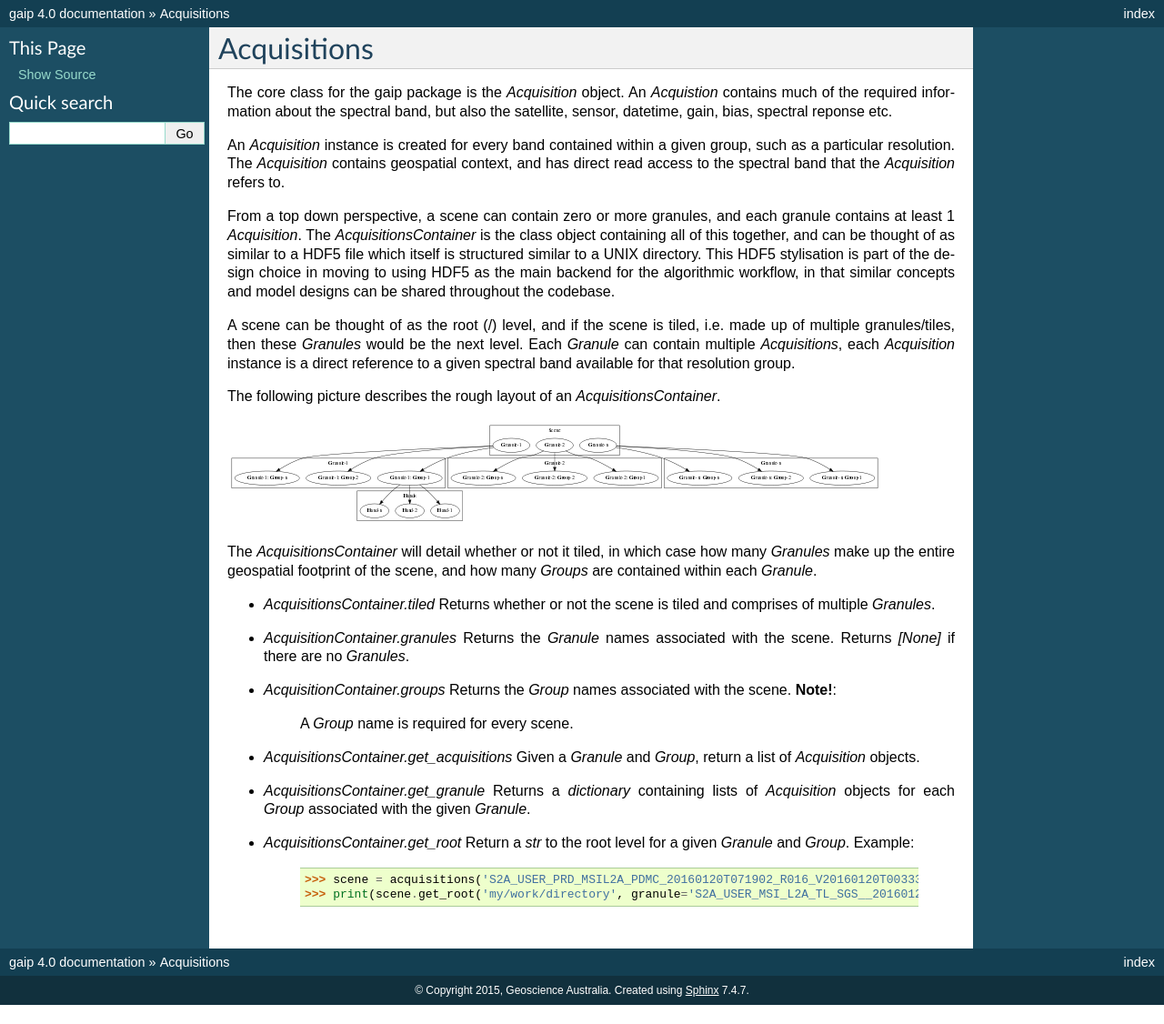
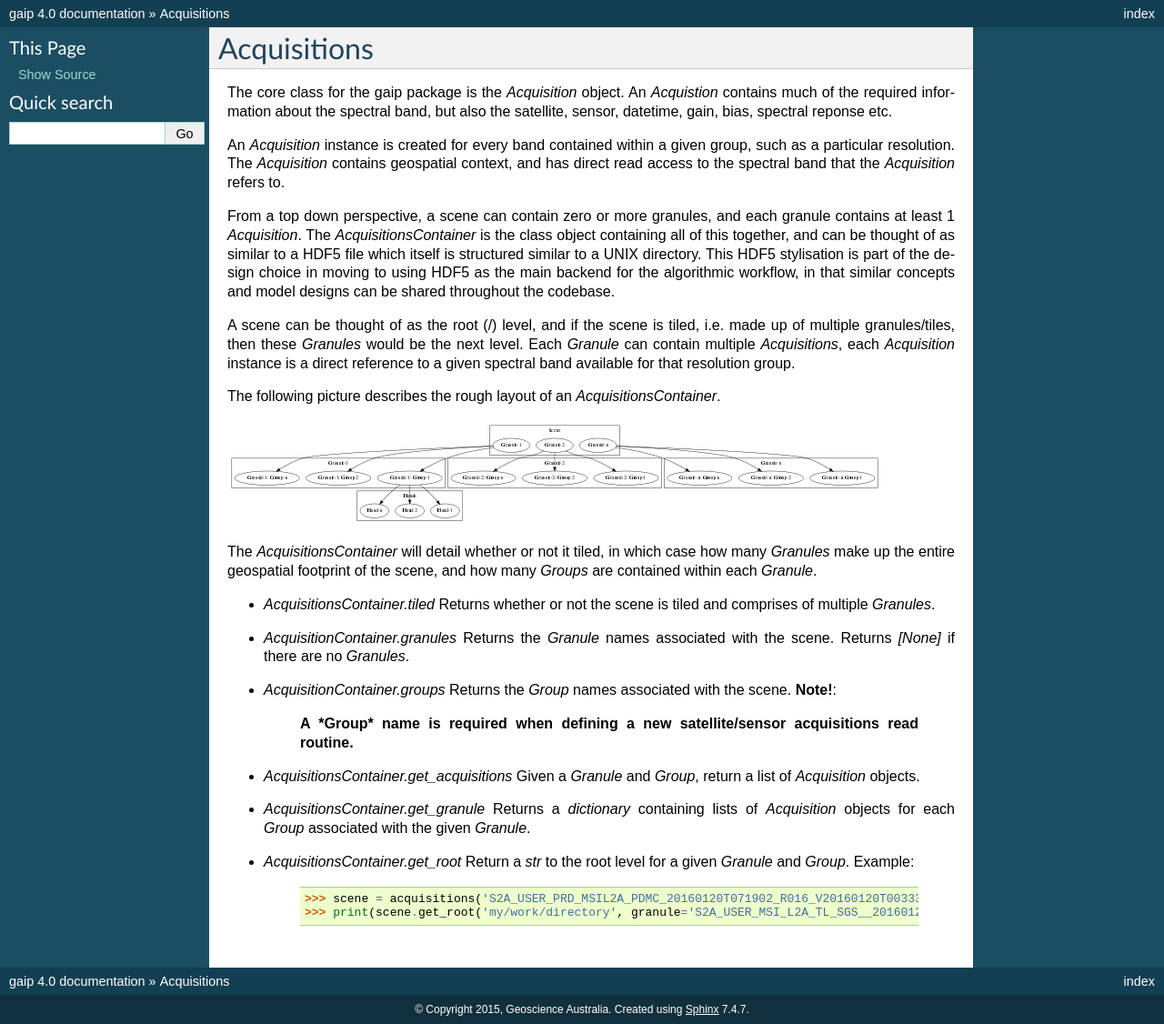
Before and after one commit to GeoscienceAustralia/wagl, a Sphinx documentation site: the page built from docs/source/acquisitions.rst, in a window 1280 px wide. Shown: the whole page at 91% size. Built offline with Sphinx 7.4.7, drawn with Linux system fonts in a browser that asks for light colours; pages that are not in the unit, such as notebooks, are missing from menus; before the commit the page ends 1105 px from its top, so only the background shows below that.

Commit message:
Updated doc info.

```diff
--- a/docs/source/acquisitions.rst
+++ b/docs/source/acquisitions.rst
@@ -27,7 +27,7 @@ and how many *Groups* are contained within each *Granule*.
 * *AcquisitionContainer.granules* Returns the *Granule* names associated with the scene. Returns *[None]* if there are no *Granules*.
 * *AcquisitionContainer.groups* Returns the *Group* names associated with the scene. **Note!**:
 
-       A *Group* name is required for every scene.
+       **A *Group* name is required when defining a new satellite/sensor acquisitions read routine.**
 
 * *AcquisitionsContainer.get_acquisitions* Given a *Granule* and *Group*, return a list of *Acquisition* objects.
 * *AcquisitionsContainer.get_granule* Returns a *dictionary* containing lists of *Acquisition* objects for each *Group* associated with the given *Granule*.
```
